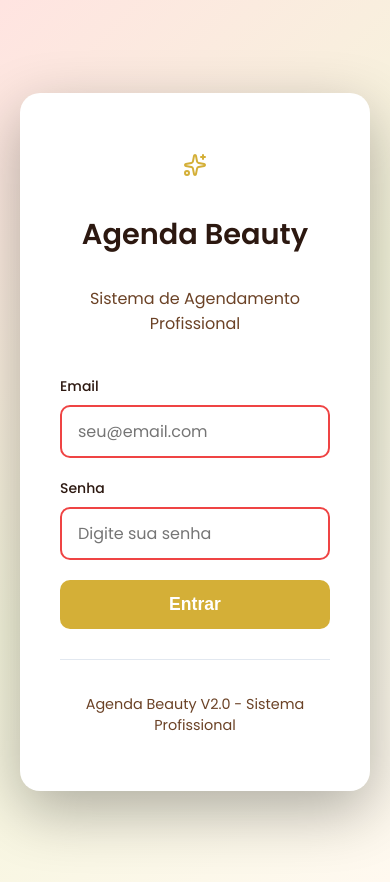
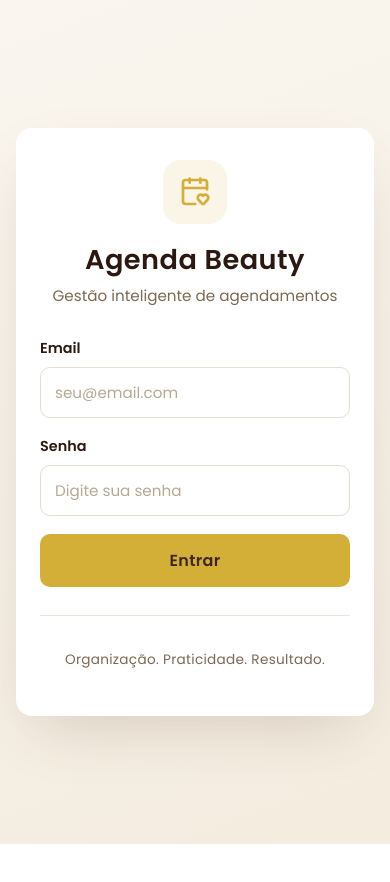
Before and after one commit to robsoncvieira310-creator/agenda-beauty, a website: page login.html in a window 390 px wide. After the commit the page ends 844 px from the top, so only its background shows below. Drawn offline with nearby package versions, Linux system fonts and the light colour scheme.

Commit message:
atualização de layout da tela de login
Redesign visual da tela de login com foco em profissionalismo e consistência
com a identidade do Agenda Beauty, mantendo toda a lógica de autenticação
intacta (somente login.html foi alterado).

Alterações:
- Fundo claro e sofisticado (bege/marfim quente) substituindo o gradiente quebrado
- Cartão branco refinado, com sombra suave e melhor proporção interna
- Ícone de marca calendar-heart (Lucide) substituindo o sparkles genérico
- Novos textos: subtítulo Gestão inteligente de agendamentos e rodapé
  Organização. Praticidade. Resultado. (removido V2.0 - Sistema Profissional)
- Tipografia Poppins com hierarquia visual clara (título, subtítulo, labels, campos, botão)
- Campos de formulário modernizados (borda, raio, foco, placeholder)
- Botão Entrar: corrigido contraste (texto marrom-escuro sobre dourado, 6.57:1)
- Neutralizados os estados automáticos :valid/:invalid apenas no escopo do login,
  para não conflitar com as mensagens de erro
- Mensagens de erro/sucesso refinadas com contraste WCAG AA
- Responsividade reforçada para telas pequenas e baixas

Nenhuma lógica de login, autenticação, sessão, Supabase ou banco de dados foi modificada.

```diff
--- a/login.html
+++ b/login.html
@@ -16,37 +16,55 @@
       display: flex;
       align-items: center;
       justify-content: center;
-      background: linear-gradient(135deg, var(--primary-gold) 0%, var(--primary-dark) 100%);
-      padding: 20px;
+      background: linear-gradient(160deg, #faf6ef 0%, #f4ecdf 100%);
+      padding: 24px;
+      box-sizing: border-box;
+      overflow-y: auto;
     }
 
     .login-card {
-      background: white;
-      border-radius: 20px;
-      box-shadow: 0 20px 60px rgba(0, 0, 0, 0.3);
-      padding: 40px;
+      background: #ffffff;
+      border-radius: 16px;
+      box-shadow: 0 24px 60px -20px rgba(90, 60, 40, 0.22);
+      padding: 40px 36px;
       width: 100%;
       max-width: 400px;
       text-align: center;
+      box-sizing: border-box;
     }
 
     .login-logo {
-      font-size: 2.5rem;
-      margin-bottom: 10px;
+      display: inline-flex;
+      align-items: center;
+      justify-content: center;
+      width: 64px;
+      height: 64px;
+      border-radius: 18px;
+      background: rgba(212, 175, 55, 0.12);
+      margin-bottom: 20px;
       color: var(--primary-gold);
     }
 
+    .login-logo svg {
+      width: 32px;
+      height: 32px;
+    }
+
     .login-title {
-      font-size: 1.8rem;
-      font-weight: 600;
+      font-size: 2rem;
+      font-weight: 700;
+      letter-spacing: 0.5px;
       color: var(--text-dark);
-      margin-bottom: 30px;
+      margin: 0;
+      line-height: 1.2;
     }
 
     .login-subtitle {
-      color: var(--text-light);
-      margin-bottom: 40px;
-      font-size: 1rem;
+      color: #7d6750;
+      margin: 8px 0 32px;
+      font-size: 0.95rem;
+      font-weight: 400;
+      line-height: 1.4;
     }
 
     .login-form {
@@ -54,57 +72,87 @@
     }
 
     .form-group {
-      margin-bottom: 20px;
+      margin-bottom: 18px;
     }
 
     .form-group label {
       display: block;
       margin-bottom: 8px;
-      font-weight: 500;
+      font-weight: 600;
+      font-size: 0.9rem;
       color: var(--text-dark);
     }
 
     .form-control {
       width: 100%;
-      padding: 12px 16px;
-      border: 2px solid #e2e8f0;
+      padding: 13px 14px;
+      border: 1px solid #e5ddd0;
       border-radius: 10px;
-      font-size: 1rem;
-      transition: all 0.3s ease;
+      font-family: 'Poppins', sans-serif;
+      font-size: 0.95rem;
+      color: var(--text-dark);
+      background: #fff;
+      transition: border-color 0.2s ease, box-shadow 0.2s ease;
       box-sizing: border-box;
+    }
+
+    .form-control::placeholder {
+      color: #b6a893;
     }
 
     .form-control:focus {
       outline: none;
       border-color: var(--primary-gold);
-      box-shadow: 0 0 0 3px rgba(212, 175, 55, 0.1);
+      box-shadow: 0 0 0 3px rgba(212, 175, 55, 0.15);
+    }
+
+    /* Neutraliza estados automáticos do CSS global (verde/vermelho) na tela de login
+    para não conflitar com as mensagens de erro do formulário. */
+    .login-form .form-control:valid,
+    .login-form .form-control:invalid {
+      border-color: #e5ddd0;
+      box-shadow: none;
+    }
+
+    .login-form .form-control:focus:valid,
+    .login-form .form-control:focus:invalid {
+      border-color: var(--primary-gold);
+      box-shadow: 0 0 0 3px rgba(212, 175, 55, 0.15);
     }
 
     .btn-login {
       width: 100%;
       padding: 14px;
       background: var(--primary-gold);
-      color: white;
+      color: var(--dark-brown);
       border: none;
       border-radius: 10px;
-      font-size: 1.1rem;
+      font-family: 'Poppins', sans-serif;
+      font-size: 1rem;
       font-weight: 600;
       cursor: pointer;
-      transition: all 0.3s ease;
+      transition: all 0.2s ease;
       position: relative;
       overflow: hidden;
+      letter-spacing: 0.3px;
     }
 
     .btn-login:hover {
-      background: var(--primary-dark);
+      background: #c4a02f;
       transform: translateY(-2px);
-      box-shadow: 0 10px 25px rgba(212, 175, 55, 0.3);
+      box-shadow: 0 10px 24px rgba(212, 175, 55, 0.35);
+    }
+
+    .btn-login:active {
+      transform: translateY(0);
+      box-shadow: 0 4px 12px rgba(212, 175, 55, 0.3);
     }
 
     .btn-login:disabled {
       opacity: 0.6;
       cursor: not-allowed;
       transform: none;
+      box-shadow: none;
     }
 
     .btn-login.loading {
@@ -119,9 +167,9 @@
       width: 20px;
       height: 20px;
       margin: -10px 0 0 -10px;
-      border: 2px solid rgba(255, 255, 255, 0.3);
+      border: 2px solid rgba(62, 39, 35, 0.25);
       border-radius: 50%;
-      border-top-color: white;
+      border-top-color: var(--dark-brown);
       animation: spin 1s ease-in-out infinite;
     }
 
@@ -130,31 +178,50 @@
     }
 
     .login-error {
-      background: #fee2e2;
-      color: #dc2626;
-      padding: 12px 16px;
-      border-radius: 8px;
+      display: flex;
+      align-items: flex-start;
+      gap: 8px;
+      background: #fdecea;
+      color: #b42318;
+      padding: 12px 14px;
+      border-radius: 10px;
       margin-bottom: 20px;
-      border: 1px solid #fecaca;
+      border: 1px solid #f8d7d5;
       font-size: 0.9rem;
+      text-align: left;
+      line-height: 1.4;
+    }
+
+    .login-error svg {
+      width: 18px;
+      height: 18px;
+      flex-shrink: 0;
+      margin-top: 1px;
     }
 
     .login-success {
-      background: #dcfce7;
-      color: #16a34a;
-      padding: 12px 16px;
-      border-radius: 8px;
+      display: flex;
+      align-items: flex-start;
+      gap: 8px;
+      background: #eafcf1;
+      color: #147d3f;
+      padding: 12px 14px;
+      border-radius: 10px;
       margin-bottom: 20px;
-      border: 1px solid #bbf7d0;
+      border: 1px solid #c6f0d6;
       font-size: 0.9rem;
+      text-align: left;
+      line-height: 1.4;
     }
 
     .login-footer {
-      margin-top: 30px;
+      margin-top: 28px;
       padding-top: 20px;
-      border-top: 1px solid #e2e8f0;
-      color: var(--text-light);
-      font-size: 0.9rem;
+      border-top: 1px solid #ece4d8;
+      color: #7d6750;
+      font-size: 0.85rem;
+      font-weight: 400;
+      letter-spacing: 0.3px;
     }
 
     .loading-overlay {
@@ -190,14 +257,36 @@
       font-size: 1.1rem;
       font-weight: 500;
     }
+
+    @media (max-width: 480px) {
+      .login-container {
+        padding: 16px;
+      }
+
+      .login-card {
+        padding: 32px 24px;
+      }
+
+      .login-title {
+        font-size: 1.7rem;
+      }
+    }
+
+    @media (max-height: 720px) and (min-width: 481px) {
+      .login-container {
+        align-items: flex-start;
+        padding-top: 32px;
+        padding-bottom: 32px;
+      }
+    }
   </style>
 </head>
 <body>
   <div class="login-container">
     <div class="login-card">
-      <div class="login-logo"><i data-lucide="sparkles"></i></div>
+      <div class="login-logo"><i data-lucide="calendar-heart" aria-hidden="true"></i></div>
       <h1 class="login-title">Agenda Beauty</h1>
-      <p class="login-subtitle">Sistema de Agendamento Profissional</p>
+      <p class="login-subtitle">Gestão inteligente de agendamentos</p>
 
       <div id="alertContainer"></div>
 
@@ -232,7 +321,7 @@
       </form>
 
       <div class="login-footer">
-        <p>Agenda Beauty V2.0 - Sistema Profissional</p>
+        <p>Organização. Praticidade. Resultado.</p>
               </div>
     </div>
   </div>
```
